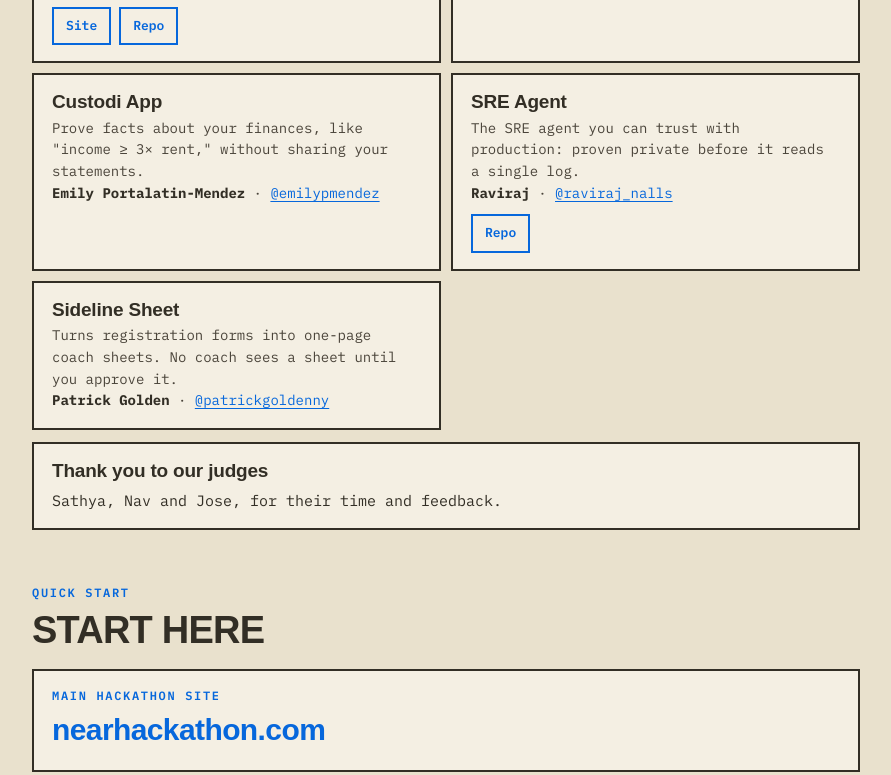
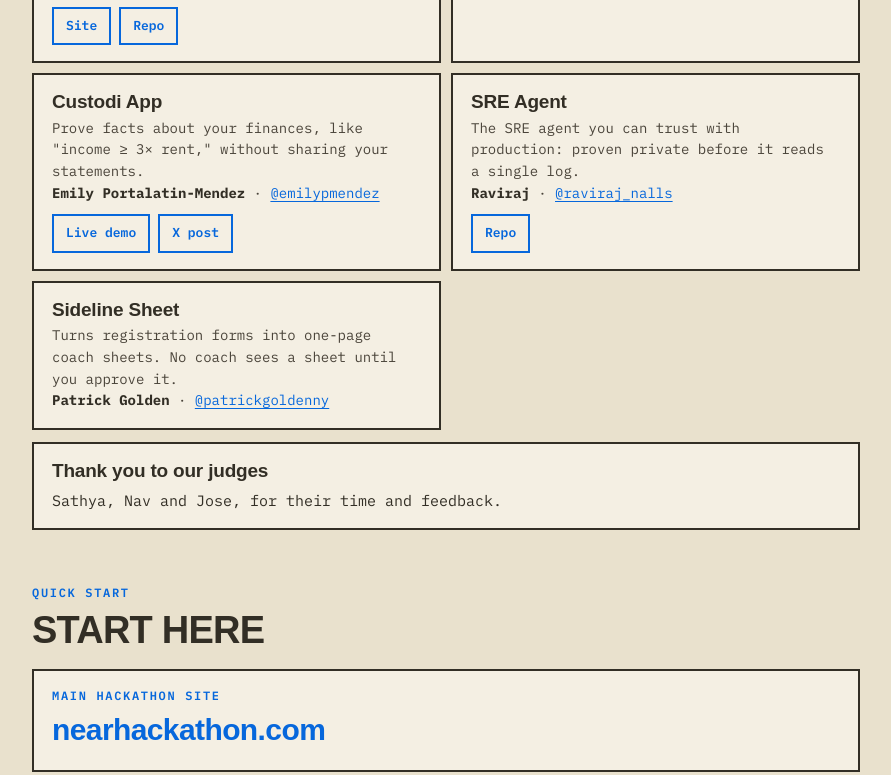
Before and after one commit to buildcity/build-city-hackpack, a plain HTML site: page index.html in a window 1280 px wide. Shown: the part 1828-2603 px from the top of the page, without its empty margins (194-1085 px from the left). Drawn offline with Linux system fonts and the light colour scheme.

Commit message:
Custodi App: live demo and X post links
Co-Authored-By: Claude Opus 5.5 <noreply@anthropic.com>

```diff
--- a/index.html
+++ b/index.html
@@ -195,7 +195,7 @@
       <div class="card"><h3>Paper Trail</h3><p>A WhatsApp assistant that privately turns immigration documents into a lawyer-ready case file.</p><p class="team"><b>Katey Cox · Mithil Shrimankar</b> · <a href="https://x.com/kateycoxsnz" target="_blank" rel="noopener">@kateycoxsnz</a></p><div class="btns"><a class="btn" href="https://github.com/kateycox/paper-trail" target="_blank" rel="noopener">Repo</a></div></div>
       <div class="card"><h3>NearAuth</h3><p>Keeps your email safe from being broken into.</p><p class="team"><b>Jo</b></p><div class="btns"><a class="btn" href="https://pauloes-btechs.github.io/NEARAuth/" target="_blank" rel="noopener">Site</a><a class="btn" href="https://github.com/pauloes-btechs/NEARAuth" target="_blank" rel="noopener">Repo</a></div></div>
       <div class="card"><h3>Money Minions</h3><p>Trading bots, shown visually.</p><p class="team"><b>Simon Glenn</b> · <a href="https://x.com/SimonSoliloquy" target="_blank" rel="noopener">@SimonSoliloquy</a></p></div>
-      <div class="card"><h3>Custodi App</h3><p>Prove facts about your finances, like "income ≥ 3× rent," without sharing your statements.</p><p class="team"><b>Emily Portalatin-Mendez</b> · <a href="https://x.com/emilypmendez" target="_blank" rel="noopener">@emilypmendez</a></p></div>
+      <div class="card"><h3>Custodi App</h3><p>Prove facts about your finances, like "income ≥ 3× rent," without sharing your statements.</p><p class="team"><b>Emily Portalatin-Mendez</b> · <a href="https://x.com/emilypmendez" target="_blank" rel="noopener">@emilypmendez</a></p><div class="btns"><a class="btn" href="https://custodi-verify.vercel.app/" target="_blank" rel="noopener">Live demo</a><a class="btn" href="https://x.com/emilypmendez/status/2121741012624409011" target="_blank" rel="noopener">X post</a></div></div>
       <div class="card"><h3>SRE Agent</h3><p>The SRE agent you can trust with production: proven private before it reads a single log.</p><p class="team"><b>Raviraj</b> · <a href="https://x.com/raviraj_nalls" target="_blank" rel="noopener">@raviraj_nalls</a></p><div class="btns"><a class="btn" href="https://github.com/ravirajnalls/sre-agent-near-ai-inference" target="_blank" rel="noopener">Repo</a></div></div>
       <div class="card"><h3>Sideline Sheet</h3><p>Turns registration forms into one-page coach sheets. No coach sees a sheet until you approve it.</p><p class="team"><b>Patrick Golden</b> · <a href="https://x.com/patrickgoldenny" target="_blank" rel="noopener">@patrickgoldenny</a></p></div>
     </div>
```
